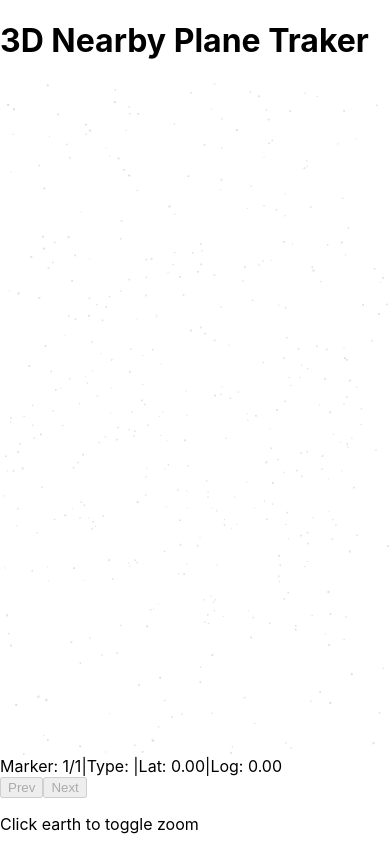
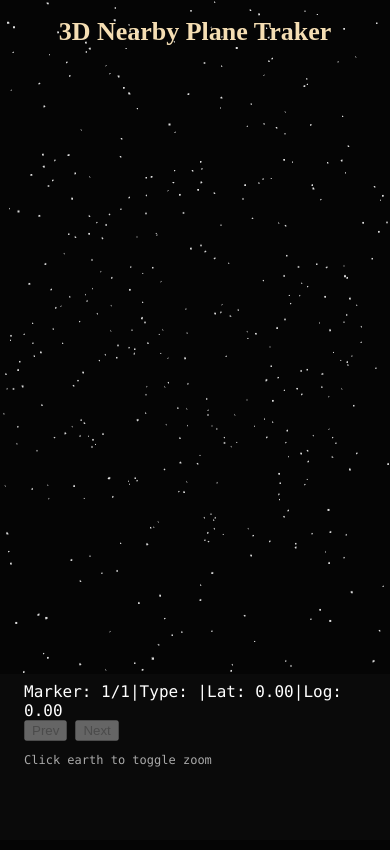
Before and after one commit to zazazaza4/3D_Plane_Traker, a React (Create React App) app: page / in a window 390 px wide. Built offline with nearby package versions, Linux system fonts and the light colour scheme.

Commit message:
added styles

```diff
--- a/src/index.css
+++ b/src/index.css
@@ -1,13 +1,59 @@
+html,
 body {
   margin: 0;
-  font-family: -apple-system, BlinkMacSystemFont, 'Segoe UI', 'Roboto', 'Oxygen',
-    'Ubuntu', 'Cantarell', 'Fira Sans', 'Droid Sans', 'Helvetica Neue',
-    sans-serif;
+  font-family: Monaco, Consolas, 'Courier New';
   -webkit-font-smoothing: antialiased;
   -moz-osx-font-smoothing: grayscale;
+  background: #050505;
+  color: white;
+  overflow: hidden;
 }
 
-code {
-  font-family: source-code-pro, Menlo, Monaco, Consolas, 'Courier New',
-    monospace;
+.title {
+  position: absolute;
+  top: 0;
+  width: 100%;
+  text-align: center;
+  font-family: 'Pacifico', cursive;
+  color: wheat;
+  pointer-events: none;
 }
+
+h3 {
+  font-size: 14px;
+}
+
+.controls {
+  padding: 8px 24px;
+  background: #0a0a0a;
+  height: 150px;
+}
+
+button {
+  margin-right: 8px;
+}
+
+.info {
+  color: #aaa;
+  font-size: 12px;
+}
+
+@media only screen and (max-width: 600px) {
+  h1 {
+    font-size: 26px;
+  }
+
+  h3,
+  p {
+    font-size: 10px;
+  }
+}
+
+.canvas-placeholder {
+  height: calc(100vh - 170px);
+  width: calc(100vw - 6px);
+  background: black;
+  display: grid;
+  place-items: center;
+  border: 3px solid hotpink;
+}
```
